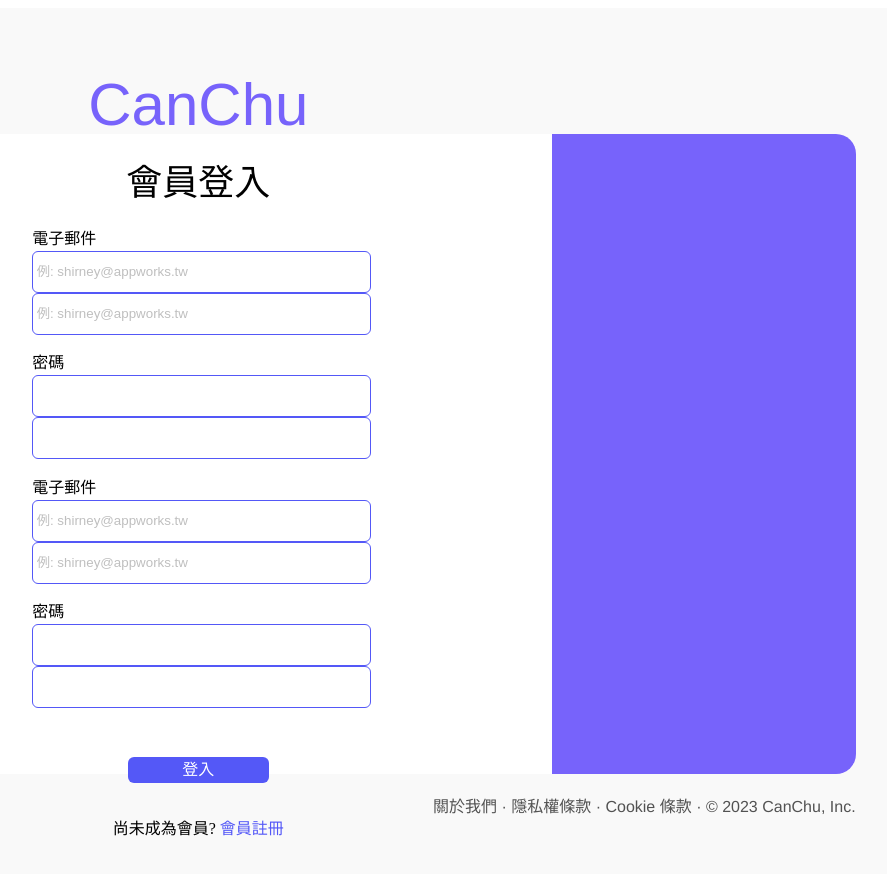
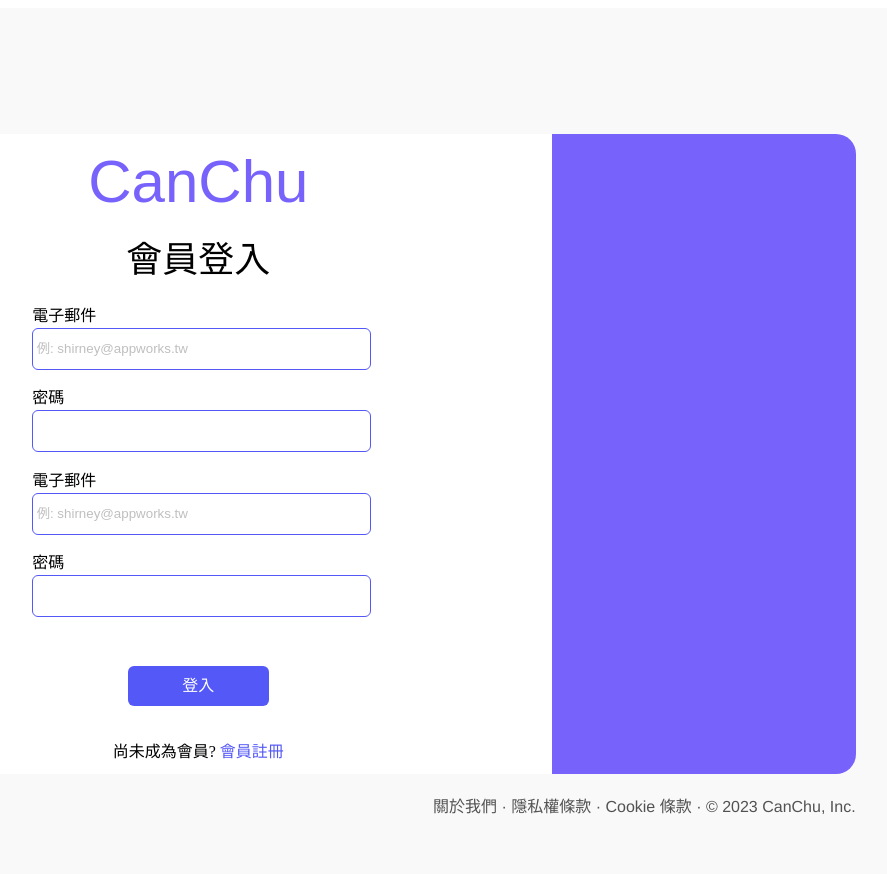
Before and after one commit to tsaichiehhuang/CanChu, a Next.js app in the folder workspace/kelly/CanChu/: page /login in a window 1280 px wide. Shown: the top 874 px of the page, without its empty margins (290-1177 px from the left). Built offline with nearby package versions, Linux system fonts and the light colour scheme; a web font is replaced by a local one.

Commit message:
修正merge錯誤

```diff
--- a/workspace/kelly/CanChu/pages/components/Login.js
+++ b/workspace/kelly/CanChu/pages/components/Login.js
@@ -66,13 +66,6 @@ const Login = ({
   const inputInfo = (title, placeholder, name, ref) => (
     <div className={styles.inputGroup}>
       <div className={styles.inputTitle}>{title}</div>
-      <input
-        className={styles.inputText}
-        type={name === 'password' ? 'password' : 'text'}
-        placeholder={placeholder}
-        name={name}
-        ref={ref}
-      />
       <input
         className={styles.inputText}
         type={name === 'password' ? 'password' : 'text'}
```
